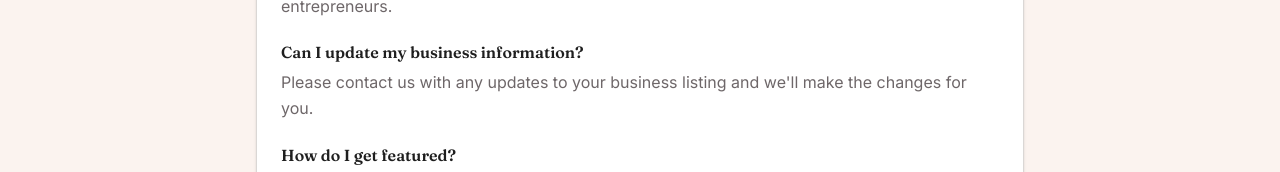
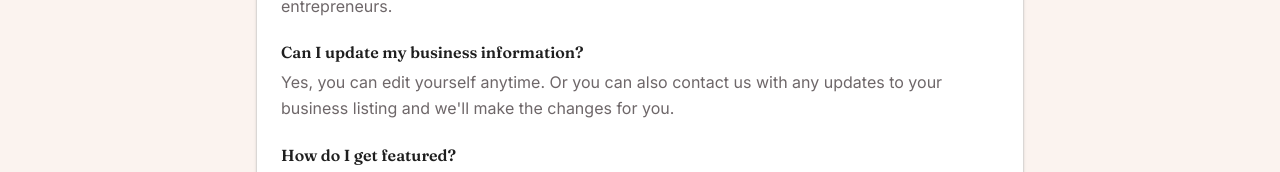
Before and after one commit to rkirankhan/souqim, a React (Vite) app: page /contact in a window 1280 px wide. Shown: the part 780-952 px from the top of the page. Built offline with nearby package versions, Linux system fonts and the light colour scheme; no server answers.

Commit message:
Update FAQ: editing your listing yourself
Co-Authored-By: Claude Opus 4.7 (1M context) <noreply@anthropic.com>

```diff
--- a/src/pages/contact.tsx
+++ b/src/pages/contact.tsx
@@ -71,7 +71,7 @@ export function ContactPage() {
             <div>
               <h3 className="font-semibold mb-2">Can I update my business information?</h3>
               <p className="text-muted-foreground">
-                Please contact us with any updates to your business listing and we'll make the changes for you.
+                Yes, you can edit yourself anytime. Or you can also contact us with any updates to your business listing and we'll make the changes for you.
               </p>
             </div>
 
```
